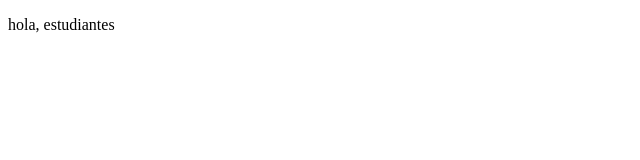
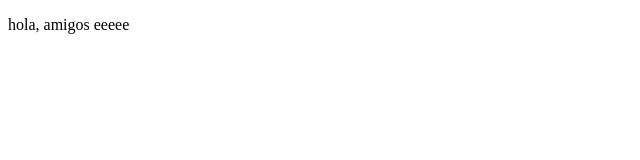
Before and after one commit to fsandoval2706/proyectoDemoCursoPrework, a plain HTML site: page index.html in a window 1280 px wide. Shown: the full height of the page, 0-640 px from the left. Drawn offline with Linux system fonts and the light colour scheme.

Commit message:
agregamos cambios

```diff
--- a/index.html
+++ b/index.html
@@ -8,7 +8,7 @@
 </head>
 <body>
     <p>
-        hola, estudiantes
+        hola, amigos eeeee
     </p>
 </body>
 </html>
```
